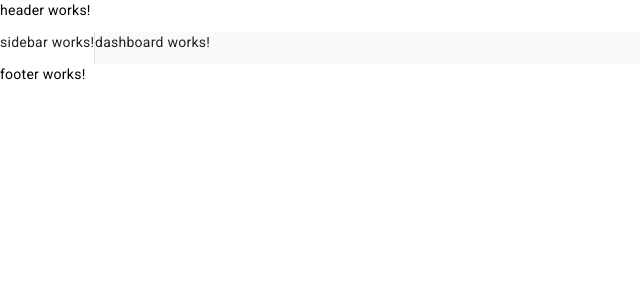
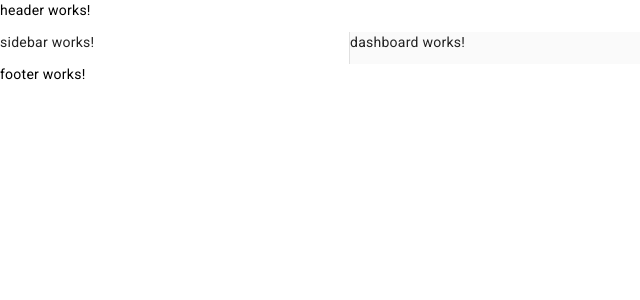
Before and after one commit to JAMAL-MOHAMED-JALDESA-2893/admin-dash, an Angular app: page / in a window 1280 px wide. Shown: the top 300 px of the page, without its empty margins (0-640 px from the left). Built offline with nearby package versions, Linux system fonts and the light colour scheme.

Commit message:
add width to side bar

```diff
--- a/src/app/layouts/default/default.component.scss
+++ b/src/app/layouts/default/default.component.scss
@@ -0,0 +1,3 @@
+mat-drawer{
+  width: 350px;
+}
```
